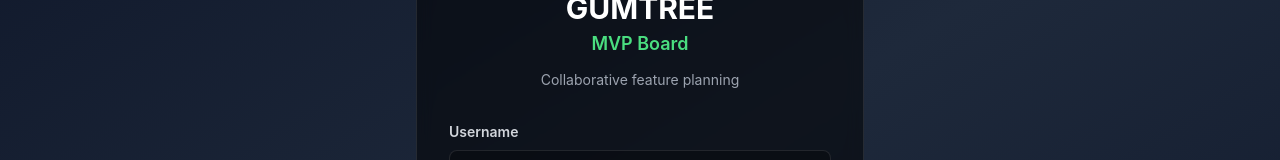
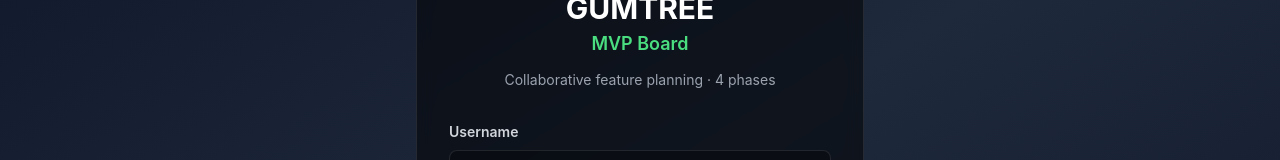
Before and after one commit to ratelb84/gumtree-mvp-lockdown, a Next.js app: page / in a window 1280 px wide. Shown: the part 191-351 px from the top of the page. Built offline with nearby package versions, Linux system fonts and the light colour scheme.

Commit message:
Add Backburner column as 4th planning phase

```diff
--- a/app/page.tsx
+++ b/app/page.tsx
@@ -3,7 +3,7 @@
 import { useState, useEffect } from 'react'
 
 type Person = 'pedro' | 'betine' | 'damian' | 'don'
-type Column = 'mvp' | 'v1.1' | 'v2'
+type Column = 'mvp' | 'v1.1' | 'v2' | 'backburner'
 type Stage = 'login' | 'board'
 
 interface Feature {
@@ -39,12 +39,14 @@
   mvp: '🔴 MVP',
   'v1.1': '🟡 V1.1 Post Launch',
   'v2': '🟢 V2 Future',
+  'backburner': '⚫ Backburner',
 }
 
 const columnColors: Record<Column, string> = {
   mvp: 'border-red-500/30 bg-red-500/5',
   'v1.1': 'border-yellow-500/30 bg-yellow-500/5',
   'v2': 'border-green-500/30 bg-green-500/5',
+  'backburner': 'border-gray-500/30 bg-gray-500/5',
 }
 
 export default function MVPLockdownPage() {
@@ -144,7 +146,7 @@
               </div>
               <h1 className="text-3xl font-bold text-white mb-1">GUMTREE</h1>
               <p className="text-lg font-semibold text-green-400 mb-3">MVP Board</p>
-              <p className="text-gray-400 text-sm">Collaborative feature planning</p>
+              <p className="text-gray-400 text-sm">Collaborative feature planning · 4 phases</p>
             </div>
 
             <div className="space-y-4">
@@ -213,7 +215,7 @@
               </div>
               <div>
                 <h1 className="text-2xl font-bold text-white">GUMTREE MVP Board</h1>
-                <p className="text-xs text-gray-400">Real-time feature planning · 3 release phases</p>
+                <p className="text-xs text-gray-400">Real-time feature planning · 4 planning phases</p>
               </div>
             </div>
             <div className="flex gap-3 items-center ml-auto">
@@ -262,8 +264,8 @@
             </div>
           </div>
 
-          {/* Kanban Board - 3 Release Columns */}
-          <div className="grid grid-cols-1 lg:grid-cols-3 gap-6">
+          {/* Kanban Board - 4 Columns */}
+          <div className="grid grid-cols-1 md:grid-cols-2 lg:grid-cols-4 gap-6">
             {(Object.keys(columnLabels) as Column[]).map(column => (
               <div key={column} className={`border rounded-xl overflow-hidden ${columnColors[column]}`}>
                 {/* Column Header */}
```
